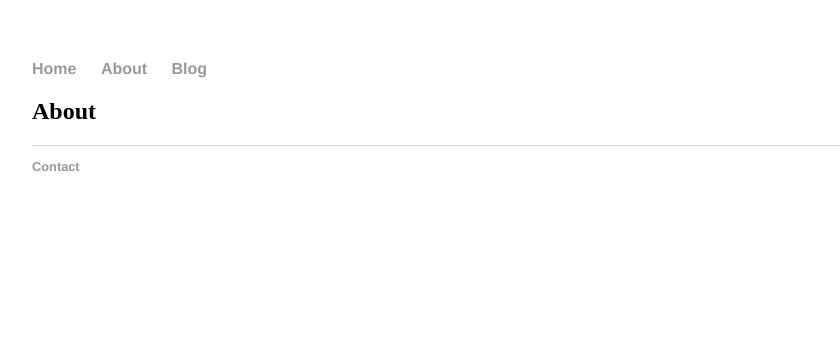
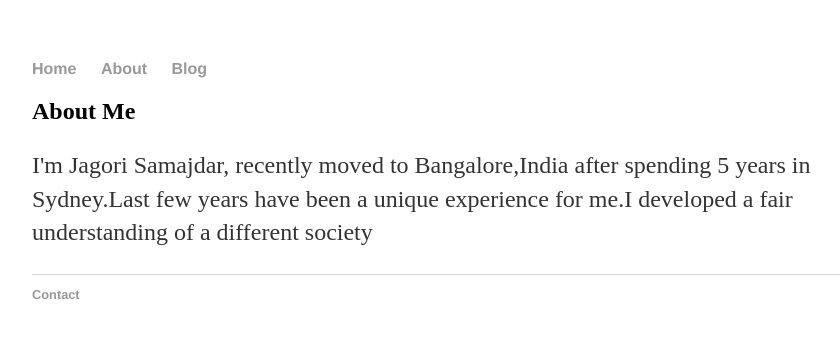
Before and after one commit to jagorisamajdar/jagorisamajdar.github.io, a Jekyll site: the page built from about/index.html, in a window 1280 px wide. Shown: the top 338 px of the page, without its empty margins (160-1000 px from the left). Built offline with Jekyll 4.4.1, drawn with Linux system fonts in a browser that asks for light colours.

Commit message:
Update index.html

```diff
--- a/about/index.html
+++ b/about/index.html
@@ -1,5 +1,7 @@
 ---
 layout: default
-title: About
+title: About Me
 ---
-<h2>{{page.title}}</h2>
+<div class="about">
+  <h2>{{page.title}}</h2>
+  <p> I'm Jagori Samajdar, recently moved to Bangalore,India after spending 5 years in Sydney.Last few years have been a unique experience for me.I developed a fair understanding of a different society
```
